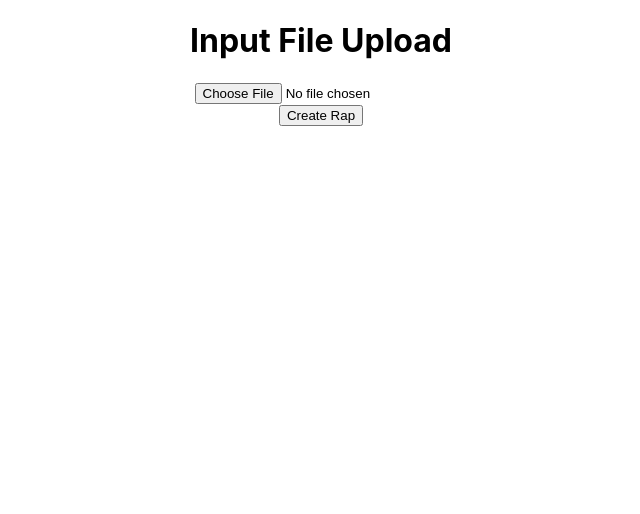
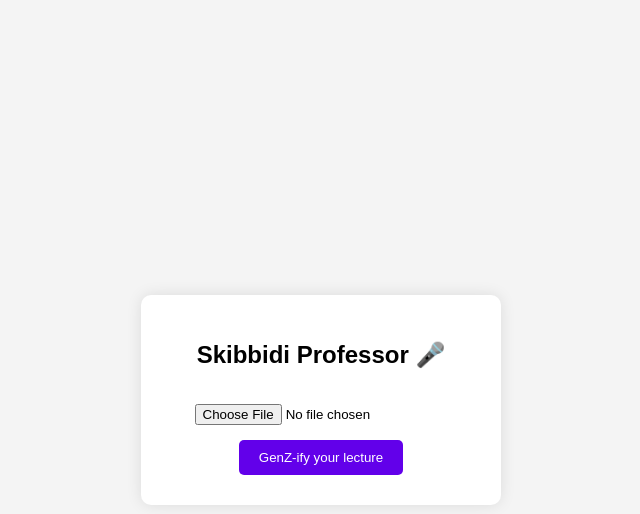
Before and after one commit to AdamPSU/HackPSU-24, a React (Create React App) app in the folder frontend/: page / in a window 1280 px wide. Shown: the top 514 px of the page, without its empty margins (319-959 px from the left). Built offline with nearby package versions, Linux system fonts and the light colour scheme.

Commit message:
added requirements file and got backend ready for additional sections

```diff
--- a/frontend/index.html
+++ /dev/null
@@ -1,91 +0,0 @@
-<!DOCTYPE html>
-<html lang="en">
-  <head>
-    <meta charset="UTF-8" />
-    <meta name="viewport" content="width=device-width, initial-scale=1.0" />
-    <title>Skibbidi Professor 🎤</title>
-    <style>
-      body {
-        font-family: Arial, sans-serif;
-        background-color: #f4f4f4;
-        display: flex;
-        justify-content: center;
-        align-items: center;
-        height: 100vh;
-        margin: 0;
-      }
-      .container {
-        background-color: #fff;
-        padding: 30px;
-        border-radius: 10px;
-        box-shadow: 0 0 15px rgba(0, 0, 0, 0.1);
-        text-align: center;
-        width: 300px;
-      }
-      h1 {
-        font-size: 24px;
-        margin-bottom: 20px;
-      }
-      input {
-        margin: 15px 0;
-      }
-      button {
-        background-color: #6200ea;
-        color: white;
-        border: none;
-        padding: 10px 20px;
-        border-radius: 5px;
-        cursor: pointer;
-      }
-      button:hover {
-        background-color: #3700b3;
-      }
-      p {
-        margin-top: 15px;
-        font-weight: bold;
-      }
-    </style>
-  </head>
-  <body>
-    <div class="container">
-      <h1>Skibbidi Professor 🎤</h1>
-      <input type="file" id="fileInput" />
-      <button onclick="uploadYap()">Genzify your lecture</button>
-      <p id="responseMessage"></p>
-    </div>
-
-    <script>
-      async function uploadYap() {
-        const fileInput = document.getElementById("fileInput");
-        const responseMessage = document.getElementById("responseMessage");
-
-        // Check if a file is selected
-        if (!fileInput.files.length) {
-          responseMessage.textContent = "Please select a file!";
-          return;
-        }
-
-        const file = fileInput.files[0];
-        const formData = new FormData();
-        formData.append("file", file);
-
-        try {
-          const response = await fetch("http://127.0.0.1:8000/create-yap", {
-            method: "POST",
-            body: formData,
-          });
-
-          if (!response.ok) {
-            throw new Error(`Error: ${response.statusText}`);
-          }
-
-          const result = await response.json();
-          responseMessage.textContent = result.message;
-        } catch (error) {
-          console.error("Error uploading file:", error);
-          responseMessage.textContent = "Failed to Slangify.";
-        }
-      }
-    </script>
-  </body>
-</html>
--- a/frontend/src/App.css
+++ b/frontend/src/App.css
@@ -36,3 +36,43 @@
     transform: rotate(360deg);
   }
 }
+
+body {
+  font-family: Arial, sans-serif;
+  background-color: #f4f4f4;
+  display: flex;
+  justify-content: center;
+  align-items: center;
+  height: 100vh;
+  margin: 0;
+}
+.container {
+  background-color: #fff;
+  padding: 30px;
+  border-radius: 10px;
+  box-shadow: 0 0 15px rgba(0, 0, 0, 0.1);
+  text-align: center;
+  width: 300px;
+}
+h1 {
+  font-size: 24px;
+  margin-bottom: 20px;
+}
+input {
+  margin: 15px 0;
+}
+button {
+  background-color: #6200ea;
+  color: white;
+  border: none;
+  padding: 10px 20px;
+  border-radius: 5px;
+  cursor: pointer;
+}
+button:hover {
+  background-color: #3700b3;
+}
+p {
+  margin-top: 15px;
+  font-weight: bold;
+}
--- a/frontend/src/App.js
+++ b/frontend/src/App.js
@@ -3,7 +3,6 @@ import './App.css';
 function App() {
   async function playAudioFromStream(stream) {
     const reader = stream.getReader();
-
     let chunks = [];
 
     while (true) {
@@ -28,8 +27,7 @@ function App() {
         "Content-Type": "application/json"
       },
       body: JSON.stringify({text: "Hello World"})
-    }
-    )
+    })
     .then(response => {
       playAudioFromStream(response.body)
     })
@@ -38,10 +36,10 @@ function App() {
   return (
     <div className="App">
       <div className="container">
-        <h1>Input File Upload</h1>
-        <input type="file"/>
-      </div>
-      <button onClick={handleCreateRap}>Create Rap</button>
+      <h1>Skibbidi Professor 🎤</h1>
+      <input type="file" id="fileInput" />
+      <button onClick={handleCreateRap}>GenZ-ify your lecture</button>
+    </div>
     </div>
   );
 }
```
Also changed, not shown: 2 other files (tests, documents, lock files or other folders).
